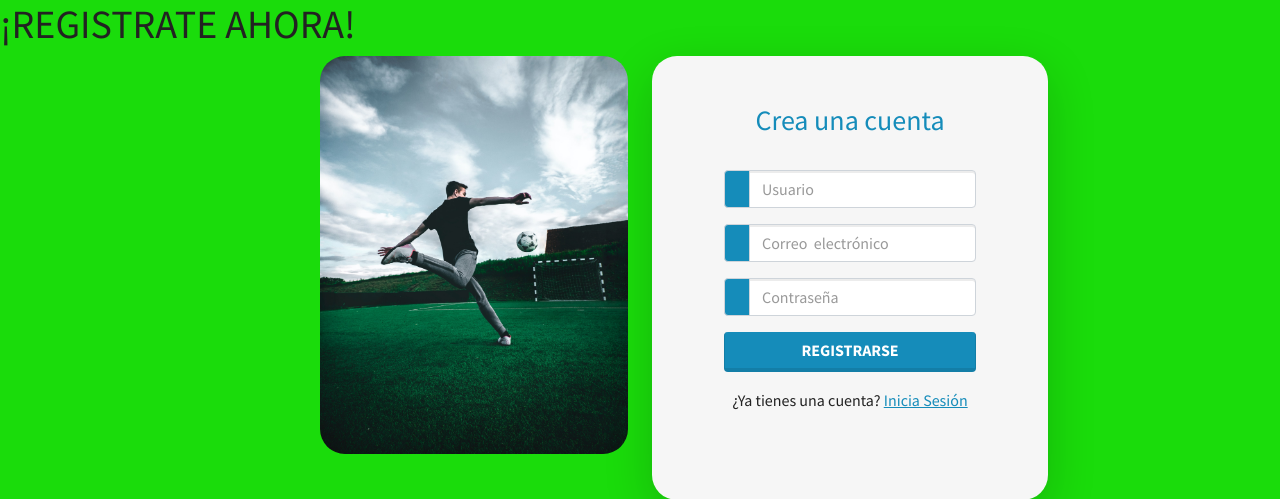
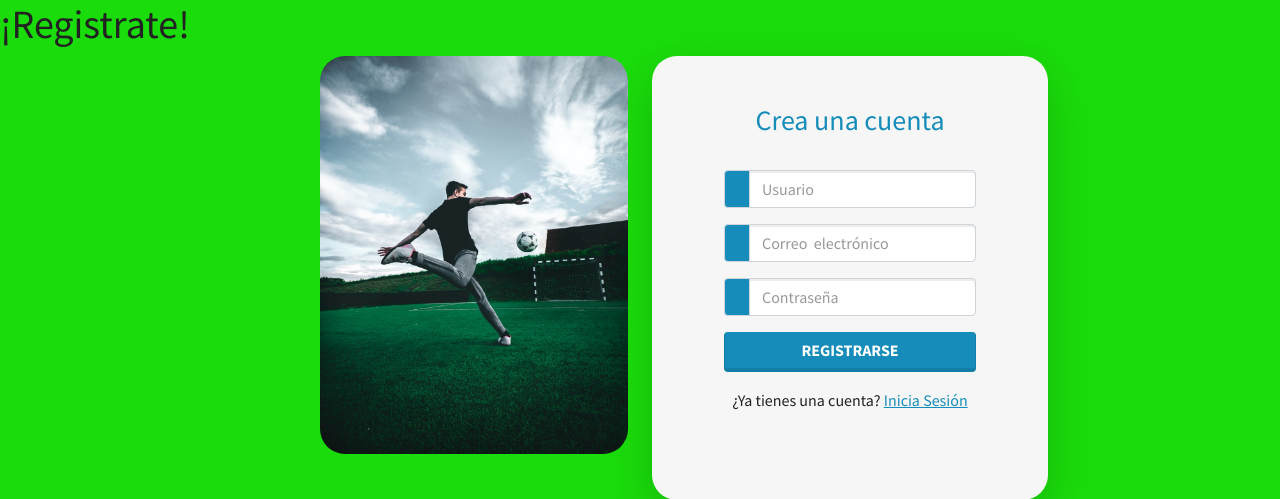
Before and after one commit to SebasL02/ProyectoFinal, a PHP site: page /proyecto/Views/motivation.php in a window 1280 px wide. Shown: the part 60-559 px from the top of the page. Run offline with PHP 8.4, Linux system fonts and the light colour scheme; some libraries are stand-ins or nearby versions.

Commit message:
Cambio en motivation

```diff
--- a/Proyecto/Views/motivation.php
+++ b/Proyecto/Views/motivation.php
@@ -11,7 +11,7 @@ define('IMG_PATH', '../img/');
 include(VIEWS_PATH . "header.php");
 ?>
 
-<h1>¡REGISTRATE AHORA!</h1>
+<h1>¡Registrate!</h1>
 
 <div class="container-fluid">
   <div class="row">
```
